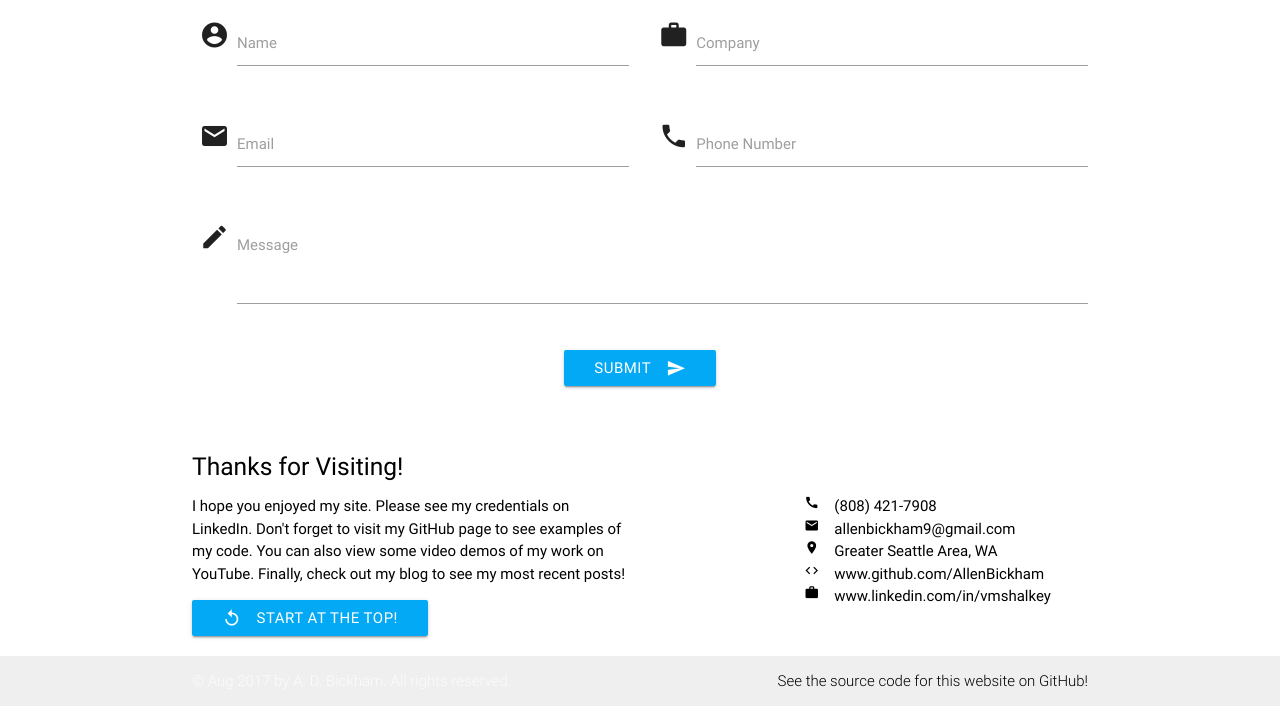
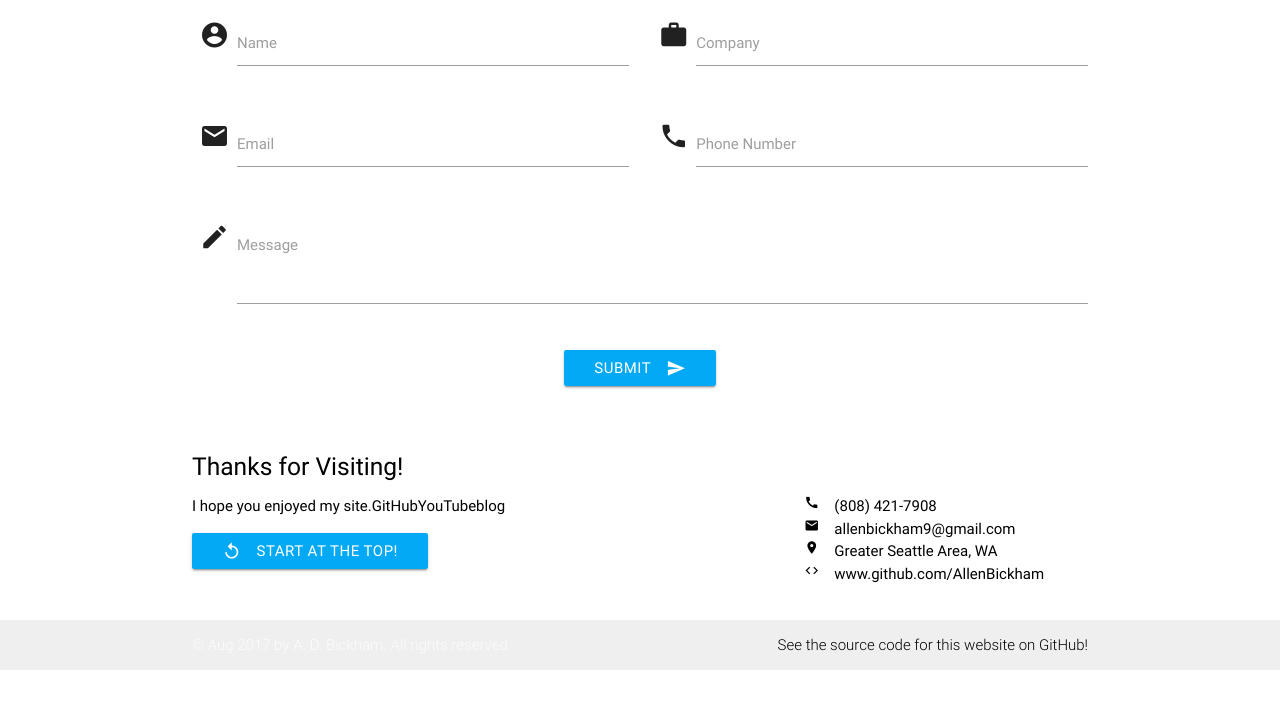
Before and after one commit to AllenBickham/AllenBickham.github.io, a plain HTML site: page index.html in a window 1280 px wide. Shown: the part 1321-2027 px from the top of the page. After the commit the page ends 1991 px from the top, so only its background shows below. Drawn offline with nearby package versions, Linux system fonts and the light colour scheme.

Commit message:
change name on other websites

```diff
--- a/index.html
+++ b/index.html
@@ -120,8 +120,8 @@
   			<div class="row">
   				<div class="col s12 m6 l6">
   					<h5 class="black-text">Thanks for Visiting!</h5>
-  					<p class="black-text text-lighten-4">I hope you enjoyed my site. Please see my credentials on <a class="black-text underline" href="https://www.linkedin.com/in/vmshalkey">LinkedIn</a>. Don't forget to visit my <a class="black-text underline" href="https://www.github.com/AllenBickham">GitHub</a> page to see examples of my code. You can also view some video demos of my work on <a class="black-text underline" href="https://www.youtube.com/channel/UCmXCpqhIUpaPNE993U6pS2A/feed?view_as=public">YouTube</a>. Finally, check out my <a class="black-text underline" href="">blog</a> to see my most recent posts!</p>
-  					<a class="waves-effect waves-light btn light-blue" href="http://vmshalkey.github.io/"><i class="material-icons left">replay</i>start at the top!</a>
+  					<p class="black-text text-lighten-4">I hope you enjoyed my site.<a class="black-text underline"<a class="black-text underline" href="https://www.github.com/AllenBickham">GitHub</a><a class="black-text underline" href="https://www.youtube.com/channel/UCmXCpqhIUpaPNE993U6pS2A/feed?view_as=public">YouTube</a><a class="black-text underline" href="">blog</a></p>
+  					<a class="waves-effect waves-light btn light-blue" href="http://AllenBickham.github.io/"><i class="material-icons left">replay</i>start at the top!</a>
   				</div>
   <!-- Contact Links -->
   				<div class="col s12 m4 offset-m2 l4 offset-l2">
@@ -131,7 +131,6 @@
   						<li><a class="black-text text-lighten-3" href="mailto:allenbickham9@gmail.com"><i class="tiny material-icons left">email</i>allenbickham9@gmail.com</a></li>
   						<li><a class="black-text text-lighten-3" href="https://www.google.com/maps/place/Seattle,+WA/@47.6149942,-122.4759899,11z/data=!3m1!4b1!4m2!3m1!1s0x5490102c93e83355:0x102565466944d59a"><i class="tiny material-icons left">location_on</i>Greater Seattle Area, WA</a></li>
   						<li><a class="black-text text-lighten-3" href="https://www.github.com/AllenBickham"><i class="tiny material-icons left">code</i>www.github.com/AllenBickham</a></li>
-  						<li><a class="black-text text-lighten-3" href="https://www.linkedin.com/in/vmshalkey"><i class="tiny material-icons left">work</i>www.linkedin.com/in/vmshalkey</a></li>
   					</ul>
   				</div>
   			</div>
```
